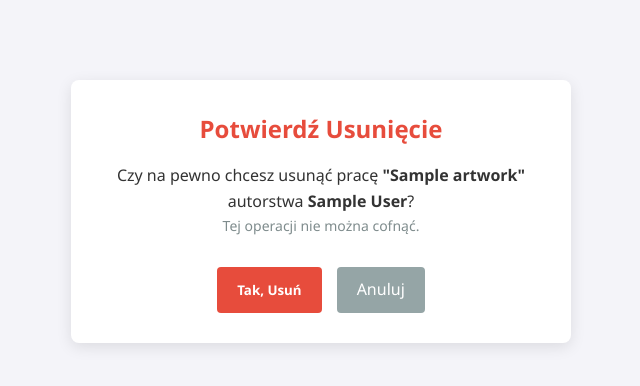
After one commit to aFoxpl42/WDI-Gallery, a Django app: page /dashboard/delete/1/ in a window 1280 px wide. The commit adds this page. Shown: the top 386 px of the page, without its empty margins (319-959 px from the left). Run offline with Django 5.2, Linux system fonts and the light colour scheme; a user stored in the database is signed in; tables that the repository leaves empty hold one stand-in row (values such as "Sample post").

Commit message:
Finished CRUD

```diff
--- a/gallery/forms.py
+++ b/gallery/forms.py
@@ -27,6 +27,7 @@ class ArtworkForm(forms.ModelForm):
 
         return data
 
+
     def clean(self):
         cleaned_data = super().clean()
         video = cleaned_data.get('video')
--- a/gallery/models.py
+++ b/gallery/models.py
@@ -1,4 +1,5 @@
 from django.db import models
+from django.contrib.auth.models import User
 from django.core.validators import FileExtensionValidator
 
 class Artwork(models.Model):
@@ -6,6 +7,8 @@ class Artwork(models.Model):
         ('sem3', 'Semestr 3'),
         ('sem4', 'Semestr 4'),
     ]
+
+    owner = models.ForeignKey(User, on_delete=models.CASCADE)
 
     title = models.CharField(max_length=200, verbose_name="Tytuł pracy")
     author = models.CharField(max_length=100, verbose_name="Autor (Imię i nazwisko)")
@@ -26,3 +29,15 @@ class Artwork(models.Model):
     class Meta:
         verbose_name = "Praca studencka"
         verbose_name_plural = "Prace studenckie"
+
+
+
+# TODO: jonskid access to everything - superuser - admin
+# TODO: user change password
+# TODO: maybe adding group of users with same permissions - teachers // kind of pointless tho
+# TODO: connecting 'prowadzacy' on home_page with users
+# TODO: adding info about teacher when opening animation from gallery
+# TODO: RESPOSNSIVE DESIGN!!!
+# TODO: ??? new features maybe
+# TODO: hosting - last step
+# TODO: updating docs
--- a/gallery/templates/gallery/dashboard.html
+++ b/gallery/templates/gallery/dashboard.html
@@ -90,8 +90,8 @@
                     <td>{% if artwork.semester == 'sem3' %}Semestr 3{% else %}Semestr 4{% endif %}</td>
                     <td>{{ artwork.created_at|date:"M d, Y" }}</td>
                     <td>
-                        <a href="#" class="action-btn btn-edit">Edytuj</a>
-                        <a href="#" class="action-btn btn-delete">Usun</a>
+                        <a href="{% url 'edit_artwork' artwork.id %}" class="action-btn btn-edit">Edytuj</a>
+                        <a href="{% url 'delete_artwork' artwork.id %}" class="action-btn btn-delete">Usun</a>
                     </td>
                 </tr>
                 {% empty %}
--- /dev/null
+++ b/gallery/templates/gallery/delete_artwork.html
@@ -0,0 +1,29 @@
+{% load static %}
+<!DOCTYPE html>
+<html lang="pl">
+<head>
+    <meta charset="UTF-8">
+    <title>Usuń Pracę</title>
+    <link rel="stylesheet" href="{% static 'gallery/style.css' %}?v=1">
+    <style>
+        .delete-container { max-width: 500px; margin: 80px auto; padding: 30px; background: white; border-radius: 8px; box-shadow: 0 4px 15px rgba(0,0,0,0.1); text-align: center; }
+    </style>
+</head>
+<body style="background: #f4f4f9;">
+
+    <div class="delete-container">
+        <h2 style="color: #e74c3c; margin-bottom: 15px;">Potwierdź Usunięcie</h2>
+        <p>Czy na pewno chcesz usunąć pracę <strong>"{{ artwork.title }}"</strong> autorstwa <strong>{{ artwork.author }}</strong>?</p>
+        <p style="color: #7f8c8d; font-size: 14px; margin-bottom: 30px;">Tej operacji nie można cofnąć.</p>
+
+        <form method="post">
+            {% csrf_token %}
+            <div style="display: flex; gap: 15px; justify-content: center;">
+                <button type="submit" style="background: #e74c3c; color: white; border: none; padding: 10px 20px; border-radius: 4px; font-weight: bold; cursor: pointer;">Tak, Usuń</button>
+                <a href="{% url 'dashboard' %}" style="text-decoration: none; padding: 10px 20px; background: #95a5a6; color: white; border-radius: 4px;">Anuluj</a>
+            </div>
+        </form>
+    </div>
+
+</body>
+</html>
--- a/gallery/urls.py
+++ b/gallery/urls.py
@@ -8,5 +8,7 @@ urlpatterns = [
     path('logout/', auth_views.LogoutView.as_view(next_page = 'home_page'), name='logout'),
     path('dashboard/', views.dashboard_view, name='dashboard'),
     path('dashboard/add/', views.add_artwork, name='add_artwork'),
+    path('dashboard/edit/<int:pk>/', views.edit_artwork, name='edit_artwork'),
+    path('dashboard/delete/<int:pk>/', views.delete_artwork, name='delete_artwork'),
 
 ]
--- a/gallery/views.py
+++ b/gallery/views.py
@@ -1,4 +1,4 @@
-from django.shortcuts import render, redirect
+from django.shortcuts import render, redirect, get_object_or_404
 from django.contrib.auth.views import LoginView
 from django.contrib.auth.decorators import login_required
 from django.contrib import messages
@@ -20,7 +20,7 @@ class CustomLoginView(LoginView):
 
 @login_required(login_url='login')
 def dashboard_view(request):
-    artworks = Artwork.objects.all().order_by('-created_at')
+    artworks = Artwork.objects.filter(owner=request.user).order_by('-created_at')
     context = {'artworks' : artworks}
     return render(request, 'gallery/dashboard.html', context)
 
@@ -29,10 +29,37 @@ def add_artwork(request):
     if request.method == 'POST':
         form = ArtworkForm(request.POST, request.FILES)
         if form.is_valid():
-            form.save()
+            artwork = form.save(commit=False)
+            artwork.owner = request.user
+            artwork.save()
             messages.success(request, "Praca dodana.")
             return redirect('dashboard')
     else:
         form = ArtworkForm()
     context = {'form' : form}
     return render(request, 'gallery/add_artwork.html', context)
+
+@login_required(login_url='login')
+def edit_artwork(request, pk):
+    artwork = get_object_or_404(Artwork, pk=pk, owner=request.user)
+
+    if request.method == 'POST':
+        form = ArtworkForm(request.POST, request.FILES, instance=artwork)
+        if form.is_valid():
+            form.save()
+            return redirect('dashboard')
+    else:
+        form = ArtworkForm(instance=artwork)
+
+    context = {'form' : form, 'artwork':artwork}
+    return render(request, 'gallery/edit_artwork.html', context)
+
+@login_required(login_url='login')
+def delete_artwork(request, pk):
+    artwork = get_object_or_404(Artwork, pk=pk, owner=request.user)
+    if request.method == 'POST':
+        artwork.delete()
+        return redirect('dashboard')
+
+    context = {'artwork' : artwork}
+    return render(request, 'gallery/delete_artwork.html', context)
```
Also changed, not shown: config/settings.py (+0 -9 lines), gallery/templates/gallery/edit_artwork.html (added, +47 -0 lines), gallery/migrations/0005_artwork_owner.py (added), gallery/migrations/0006_alter_artwork_owner.py (added), media/artworks/images/smilly_dog.jpg (added).
